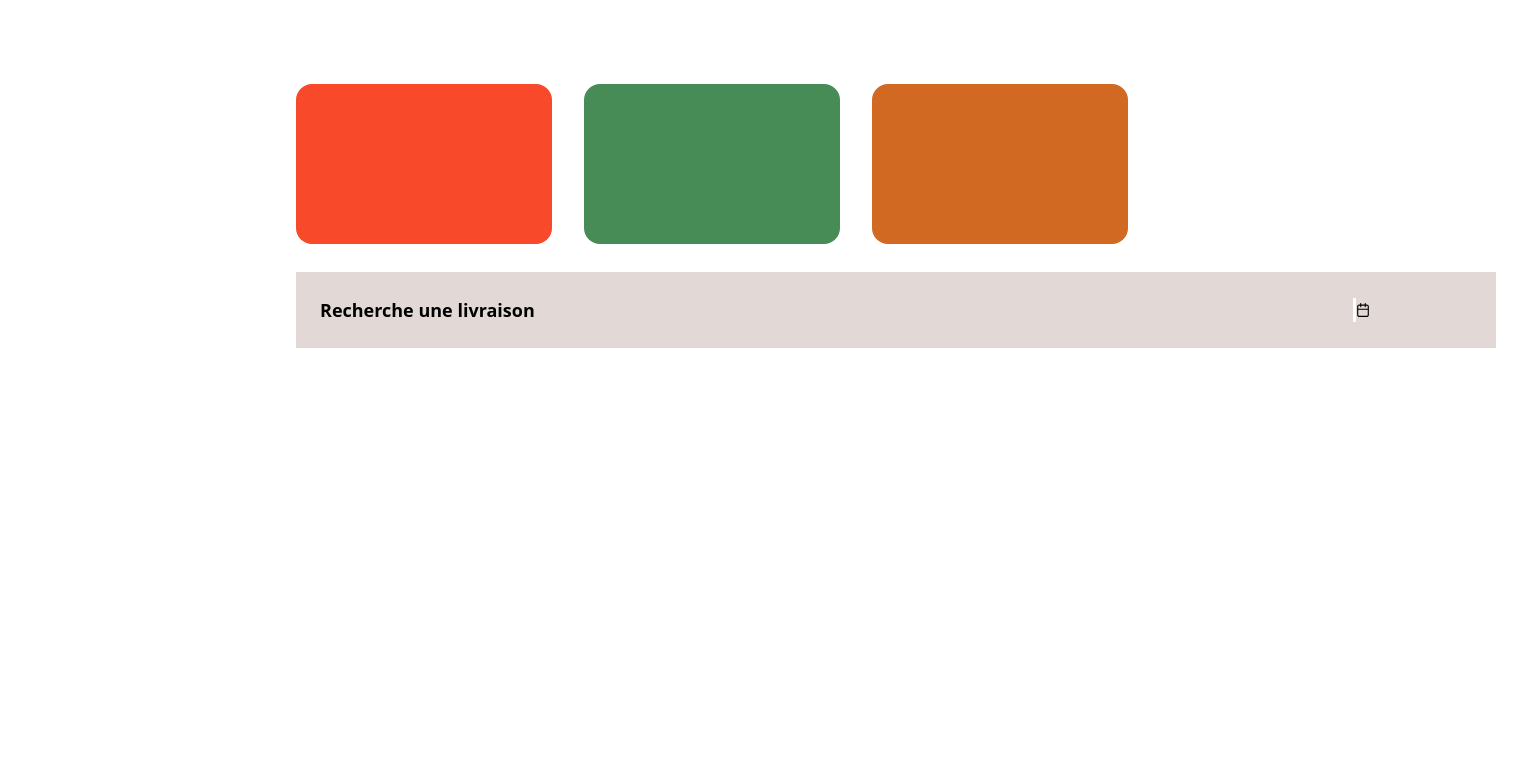
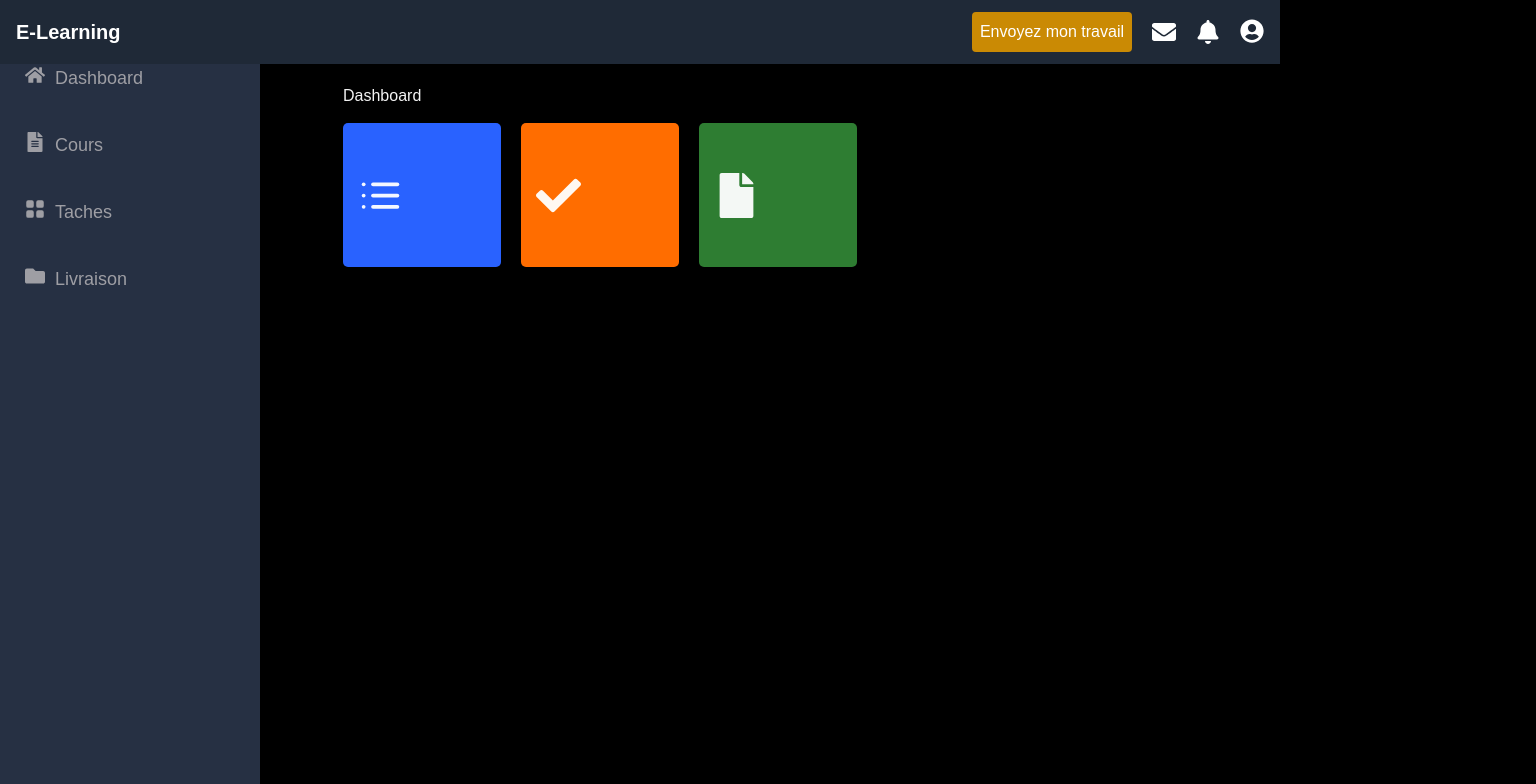
Before and after one commit to MariamaBalde/Tache21-E-Learning-app, a React (Create React App) app: page / in a window 1280 px wide. Shown: the top 784 px of the page, 1536 px wide, since content can reach past the window. Built offline with nearby package versions, Linux system fonts and the light colour scheme.

Commit message:
navbarSidebar

```diff
--- a/package.json
+++ b/package.json
@@ -12,6 +12,7 @@
     "react-icons": "^5.3.0",
     "react-router-dom": "^6.28.0",
     "react-scripts": "5.0.1",
+    "recharts": "^2.13.3",
     "web-vitals": "^2.1.4"
   },
   "scripts": {
--- a/src/App.css
+++ b/src/App.css
@@ -36,3 +36,158 @@
     transform: rotate(360deg);
   }
 }
+
+body {
+  margin: 0;
+  padding: 0;
+  background-color: black;
+  color: gray;
+  font-family: 'Montserrat', sans-serif;
+}
+
+.grid-container {
+  display: grid;
+  grid-template-columns: 260px 1fr 1fr 1fr;
+  grid-template-rows: 0.2fr 3fr;
+  grid-template-areas: 'sidebar'
+  'sidebar'
+  ;
+  height: 100vh;
+}
+
+/* sidebar */
+#sidebar {
+  grid-area: sidebar;
+  height: 100%;
+  background-color: #263043;
+  overflow-y: auto;
+  transition: all 0.5s;
+  -webkit-transition:  all 0.5s;
+}
+
+.sidebar-title {
+  display:  flex;
+  justify-content: space-between;
+  align-items: center;
+  padding: 15px 30px 0px 30px;
+  margin-bottom: 30px;
+}
+
+.sidebar-title > span {
+  display: none;
+}
+
+/* .sidebar-brand{
+  margin-top: 15px;
+  font-size: 20px;
+  font-weight: 700;
+} */
+
+.sidebar-list {
+  padding: 0;
+  list-style-type: none;
+}
+
+.sidebar-list-item{
+  padding: 20px 20px 20px 20px;
+  font-size: 18px;
+}
+
+.sidebar-list-item:hover {
+  background-color: rgba(255, 255, 255, 0.2);
+  cursor: pointer;
+}
+
+.sidebar-list-item > a {
+  display: flex;
+  gap: 10px;
+  text-decoration: none;
+  color: #9e9ea4;
+}
+
+.sidebar-responsive {
+  display: inline !important;
+  position:  absolute;
+  z-index: 12 !important;
+}
+/* sidebar end */
+.icon{
+  vertical-align: middle;
+  line-height: 1px;
+  font-size: 20px;
+}
+.icon_header {
+  vertical-align: middle;
+  line-height: 1px;
+  font-size: 26;
+}
+.close_icon {
+  color: red;
+  margin-left: 30px;
+  margin-top: 10px;
+}
+.icon, .icon_header {
+  margin-left: 5px;
+}
+
+/* Main */
+.main-container {
+  grid-area: main;
+  overflow-y: auto;
+  padding: 20px 20px;
+  color:  rgba(255, 255, 255, 0.95);
+}
+.main-title{
+  display: flex;
+  justify-content: space-between;
+}
+.main-cards {
+  display: grid;
+  grid-template-columns: 1fr 1fr 1fr 1fr;
+  gap: 20px;
+  margin: 15px 0;
+}
+
+.card {
+  display: flex;
+  flex-direction: column;
+  justify-content: space-around;
+  padding: 8px 15px;
+  border-radius: 5px;
+}
+.card:first-child {
+  background-color: #2962ff;
+}
+.card:nth-child(2) {
+  background-color: #ff6d00;
+}
+.card:nth-child(3) {
+  background-color: #2e7d32;
+}
+.card-inner {
+  display: flex;
+  align-items:  center;
+  justify-content: space-between;
+}
+.card-inner > .card_icon {
+  font-size: 45px;
+}
+/* Fin Main */
+
+/* Medium <= 992px */
+@media screen and (max-width:992px){
+  .grid-container{
+    grid-template-columns: 1fr;
+    grid-template-rows: 0.2fr 3fr;
+    grid-template-areas: 'main';
+  }
+  #sidebar {
+    display: none;
+  }
+  .menu-icon {
+    display: inline;
+  }
+  .sidebar-title > span {
+    display: inline;
+  }
+}
--- a/src/App.js
+++ b/src/App.js
@@ -1,12 +1,22 @@
+import { useState } from 'react';
 import './App.css';
 import Dashbord from './Composants/ApprenantsComposants/Dashboard';
+import NavbarSidebar from './Composants/ApprenantsComposants/NavbarSidebar';
+import Header from './Composants/ApprenantsComposants/Header';
 
 
 function App() {
+  const [OpenNavbarSidebarToggle, setOpenNavbarSidebarToggle] = useState(false)
+
+  const OpenNavbarSidebar = () => {
+    setOpenNavbarSidebarToggle(!OpenNavbarSidebarToggle)
+  }
   return (
-    <div className="App">
-     <Dashbord />
-    </div>
+     <div className='grid-container'>
+     <NavbarSidebar />
+     <Header />
+     <Dashbord OpenNavbarSidebar = {OpenNavbarSidebar} />
+     </div>
   );
 }
 
--- a/src/Composants/ApprenantsComposants/Dashboard.js
+++ b/src/Composants/ApprenantsComposants/Dashboard.js
@@ -1,52 +1,45 @@
 import React, { useState } from 'react'
-import { Calendar } from 'primereact/calendar';
+import { FiList } from "react-icons/fi";
+import { FaCheck, FaFile } from "react-icons/fa";
 
 
-const Dashbord = ({sidebarToggle, setSidebarToggle}) => {
-    const [date, setDate] = useState(null);
+const Dashbord = () => {
+
   return (
     <div>
 
-    {/* Dhasbord */}
-        <div className='container p-10 pt-16 mt-5 ml-64'>
-    <div className='grid grid-cols-2 sm:grid-cols-3 md:grid-cols-6 gap-72'>
-        <div
-            className='bg-[#f8492a] rounded-2xl w-64 h-40 flex flex-col gap-4 items-center justify-center p-4 py-7'>
-            <div className='text-4xl mb-4'></div>
-            <h1 className='text-lg font-semibold text-center px-3'>
-            </h1>
-        </div>
-        <div
-            className='bg-[#478b56] rounded-2xl w-64 h-40 flex flex-col gap-4 items-center justify-center p-4 py-7'>
-            <div className='text-4xl mb-4'></div>
-            <h1 className='text-lg font-semibold text-center px-3'>
-            </h1>
-        </div>
-        <div
-            className='bg-[#d16923] rounded-2xl w-64 h-40 flex flex-col gap-4 items-center justify-center p-4 py-7'>
-            <div className='text-4xl mb-4'></div>
-            <h1 className='text-lg font-semibold text-center px-3'>
-            </h1>
-        </div>
-    </div>
+        {/* Main Content */}
+        <main className='main-container mt-16 mr-80'>
+            <div className='main-title'>
+                <h3>Dashboard</h3>
+            </div>
 
-    <div className="bg-[#e2d9d7] w-88 mt-7 p-3">
-    <div className="flex items-center justify-between space-x-4">
-    <h1 className='text-lg font-semibold p-3'>
-         <span className="pi pi-search"></span> Recherche une livraison
-         </h1>
-    <div className="relative">
-             <Calendar
-          value={date}
-          onChange={(e) => setDate(e.value)}
-          showIcon
-          className="mt-0"
-          style={{ display: 'inline-block' }} />
-        </div>
-    </div>
-    </div>
+            <div className='main-cards'>
+           <div className='card'>
+           <div className='card-inner w-32 h-32'>
+                    {/* <h3>Products</h3> */}
+                    <FiList className='card_icon'/>
+                    {/* <h1>300</h1> */}
+                </div>
+           </div>
+           <div className='card'>
+           <div className='card-inner  w-32 h-32'>
+                    {/* <h3>Products</h3> */}
+                    <FaCheck className='card_icon'/>
+                    {/* <h1>300</h1> */}
+                </div>
+           </div>
+           <div className='card'>
+           <div className='card-inner  w-32 h-32'>
+                    {/* <h3>Products</h3> */}
+                    < FaFile className='card_icon'/>
+                    {/* <h1>300</h1> */}
+                </div>
+           </div>
+            </div>
+        </main>
 
-  </div>
+
   </div>
 
   )
--- /dev/null
+++ b/src/Composants/ApprenantsComposants/Header.js
@@ -0,0 +1,50 @@
+import React from 'react';
+import { FaBars, FaEnvelope, FaBell, FaUserCircle } from 'react-icons/fa';
+
+const Header = ({ sidebarToggle, setSidebarToggle }) => {
+  return (
+    <div className='w-full'>
+      <nav className='bg-gray-800 px-4 py-3 flex justify-between items-center fixed top-0 left-0 w-full z-10'>
+
+        <div className='flex items-center text-xl'>
+          <FaBars
+            className='text-white cursor-pointer lg:hidden'
+            onClick={() => setSidebarToggle(!sidebarToggle)}
+          />
+          <span className='text-white font-semibold'>E-Learning</span>
+        </div>
+
+        <div className='flex items-center gap-x-5'>
+
+          <div className='relative hidden md:block'>
+            <button className="bg-yellow-600 rounded p-2 text-white">Envoyez mon travail</button>
+          </div>
+
+          <div className='text-white'>
+            <FaEnvelope className='w-6 h-6' />
+          </div>
+
+          <div className='text-white'>
+            <FaBell className='w-6 h-6' />
+          </div>
+
+          <div className='relative'>
+            <button className='text-white group'>
+              <FaUserCircle className='w-6 h-6 mt-1' />
+
+              <div className='z-10 hidden absolute bg-white rounded-lg shadow w-32 group-focus:block top-full right-0'>
+                <ul className='py-2 text-sm text-gray-950'>
+                  <li><a href=''>Profil</a></li>
+                  <li><a href=''>Settings</a></li>
+                  <li><a href=''>Déconnecter</a></li>
+                </ul>
+              </div>
+            </button>
+          </div>
+        </div>
+      </nav>
+    </div>
+  );
+};
+
+export default Header;
--- a/src/Composants/ApprenantsComposants/NavbarSidebar.js
+++ b/src/Composants/ApprenantsComposants/NavbarSidebar.js
@@ -0,0 +1,44 @@
+import React from 'react'
+import { BsFillGridFill } from "react-icons/bs";
+import { FaHome, FaFolder, FaFileAlt  } from "react-icons/fa";
+
+
+const NavbarSidebar = ({ openNavbarSidebar}) => {
+  return (
+    <aside id='sidebar' className={openNavbarSidebar ? "navbarSidebar-responsive" : ""}>
+        <div className='sidebar-title'>
+            {/* <div className='sidebar-brand'>
+                <BsCart3 className='icon_header'/>SHOP
+            </div> */}
+            <span className='icon close_icon'>x</span>
+        </div>
+
+        <ul className='sidebar-list'>
+           <li className='sidebar-list-item'>
+           <a href=''>
+                <FaHome className='icon' /> Dashboard
+            </a>
+           </li>
+
+           <li className='sidebar-list-item'>
+           <a href=''>
+                < FaFileAlt className='icon' /> Cours
+            </a>
+           </li>
+
+           <li className='sidebar-list-item'>
+           <a href=''>
+                <BsFillGridFill className='icon' /> Taches
+            </a>
+           </li>
+           <li className='sidebar-list-item'>
+           <a href=''>
+                <FaFolder className='icon' /> Livraison
+            </a>
+           </li>
+        </ul>
+    </aside>
+  )
+}
+
+export default NavbarSidebar
```
Also changed, not shown: 1 other file (tests, documents, lock files or other folders).
